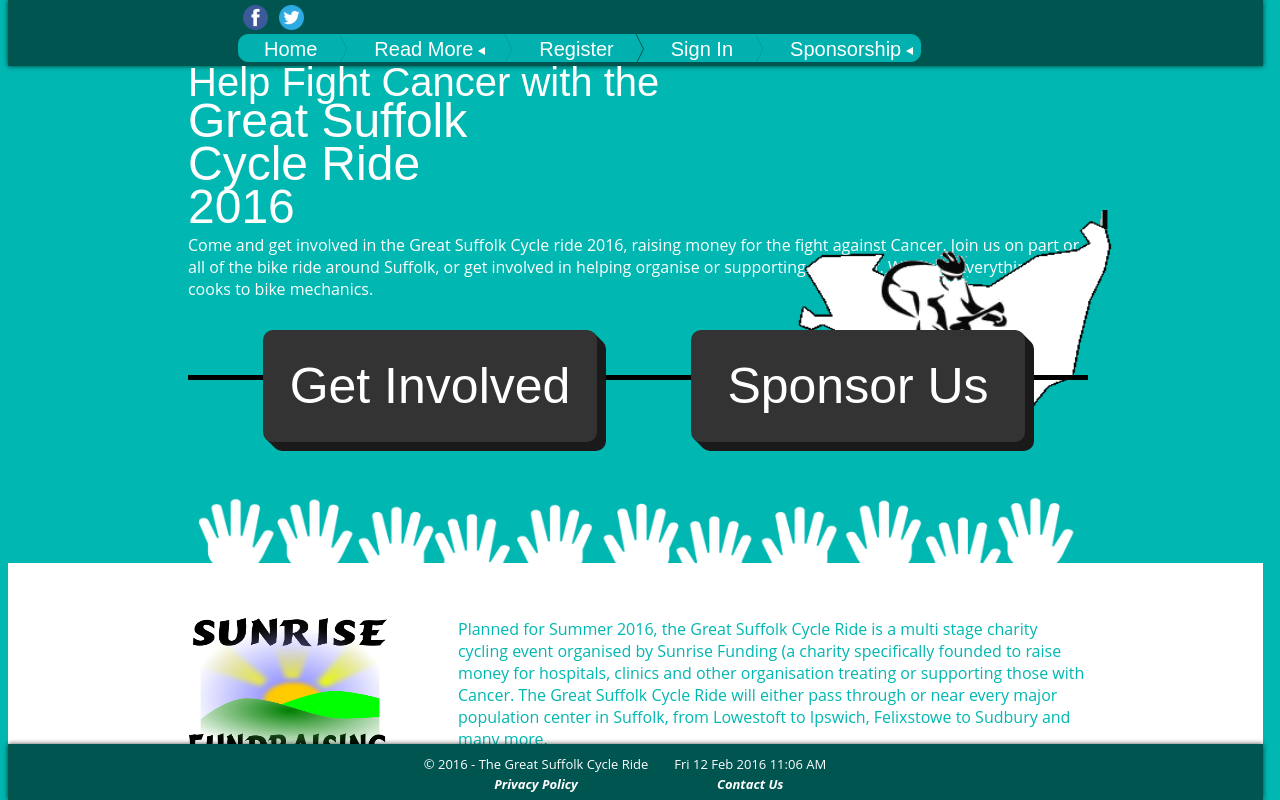
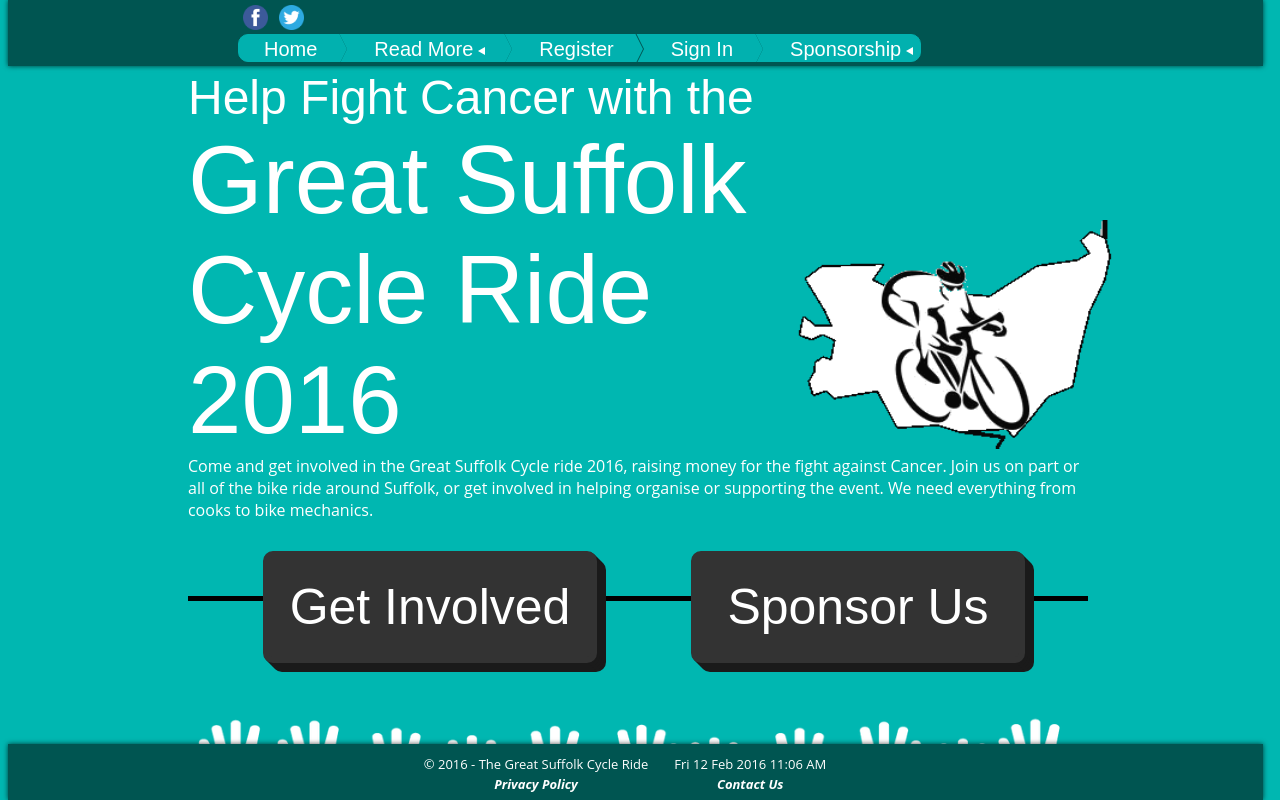
Before and after one commit to TonyFlury/SuffolkCycleDjango, a Django app: template SuffolkCycleRide/templates/SuffolkCycleRide/pages/home.html in a window 1280 px wide. Run offline with Django 3.2, Linux system fonts and the light colour scheme; the template is opened without the code that fills it, so the values that code supplies are empty; parts of the project's set-up code (start-up, migrations or seed data) failed here and were passed over.

Commit message:
Responsive Design

```diff
--- a/SuffolkCycleRide/static/SuffolkCycleRide/css/home.css
+++ b/SuffolkCycleRide/static/SuffolkCycleRide/css/home.css
@@ -102,6 +102,10 @@
 }
 
 
+
+
+@media only screen and (min-width: 900px) {
+
     h1:not(.normal) {
         margin: -0.25em 0 0 0;
         padding: 0;
@@ -122,8 +126,6 @@
         margin: 5px 0px 10px 0px;
         padding: 0px;
     }
-
-@media only screen and (min-width: 900px) {
 
     table#footer-table {
         font-size: small ;
@@ -228,4 +230,13 @@
      position:relative; width:70%;float:right; display:inline-block;
     }
 
+   h2.home-firstline {
+    font-size: 300%;
+    margin-top: 0px;
    }
+
+   h1.home-mainlines {
+    font-size: 600%;
+    margin-top: 0px;
+   }
+}
```
Also changed, not shown: SuffolkCycleRide/templates/SuffolkCycleRide/pages/SunriseFundraising.html (+3 -4 lines). Lines whose indentation alone changed are shown as unchanged.
